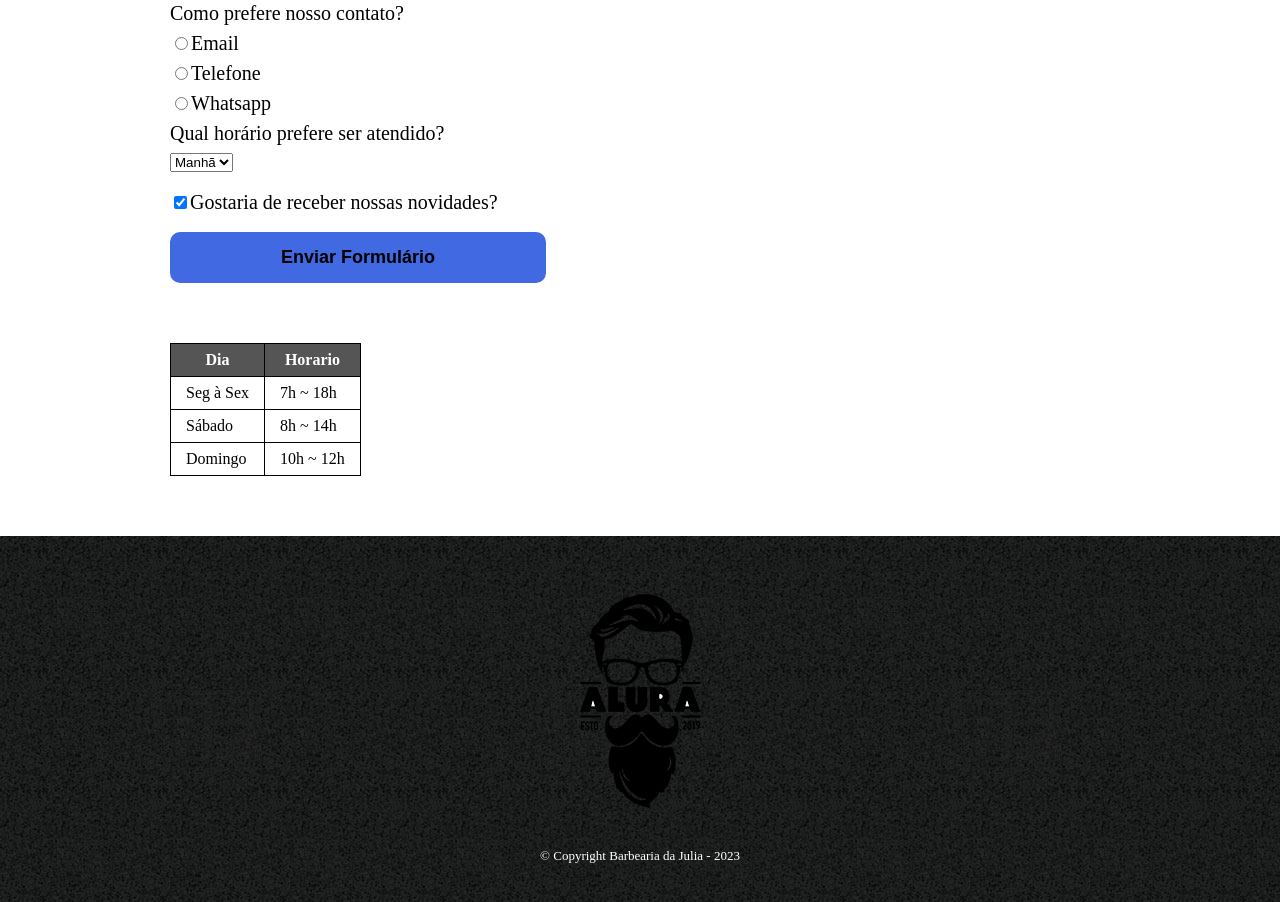
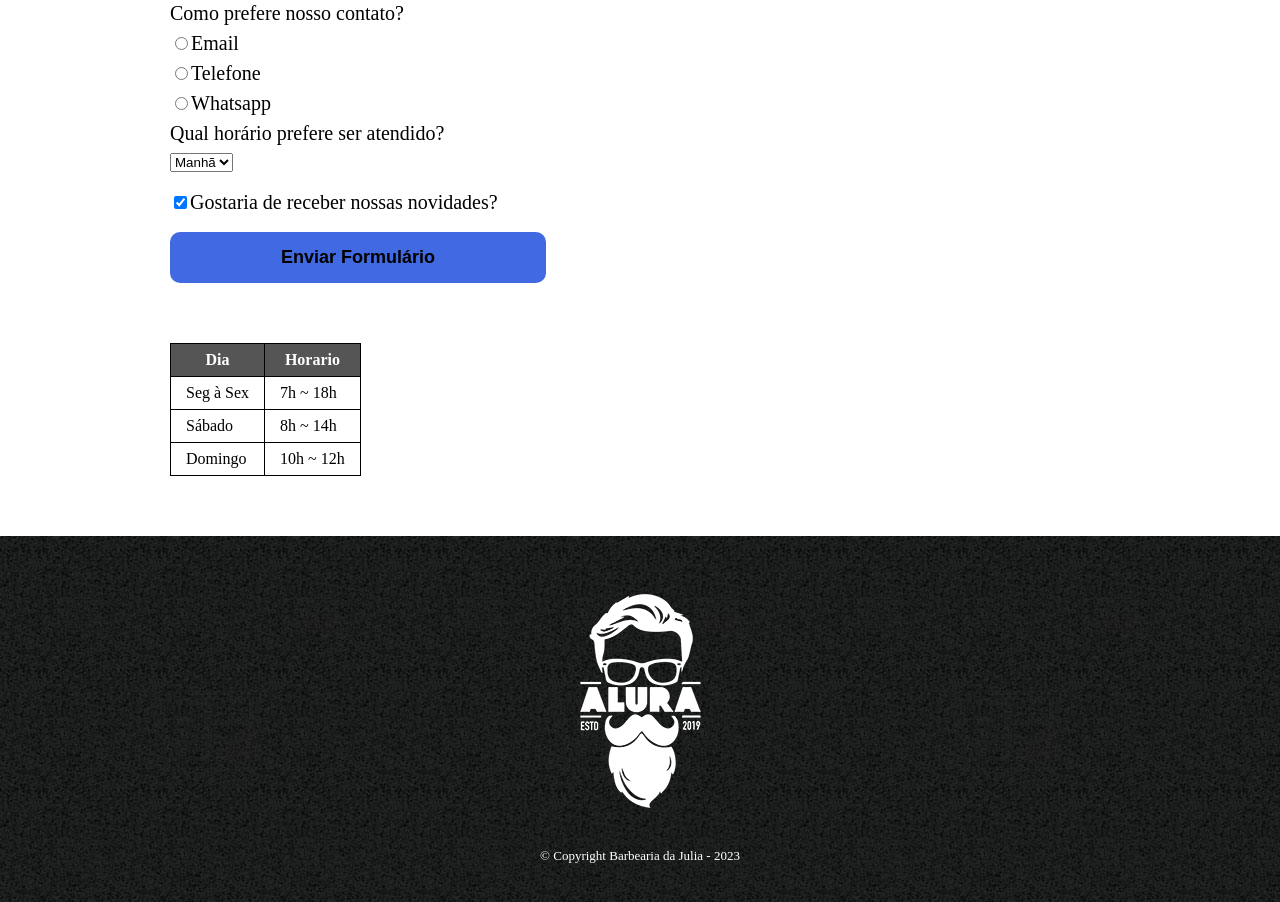
Before and after one commit to jujuba0530/BarbeariaAlura, a plain HTML site: page contato.html in a window 1280 px wide. Shown: the part 819-1721 px from the top of the page. Drawn offline with Linux system fonts and the light colour scheme.

Commit message:
Update contato.html

```diff
--- a/contato.html
+++ b/contato.html
@@ -86,7 +86,7 @@
 	</main>
 
 	<footer>
-		<img src="logo.png">
+		<img src="logo-branco.png">
 		<p class="copyright">&copy; Copyright Barbearia da Julia - 2023</p>
 	</footer>
 </body>
```
